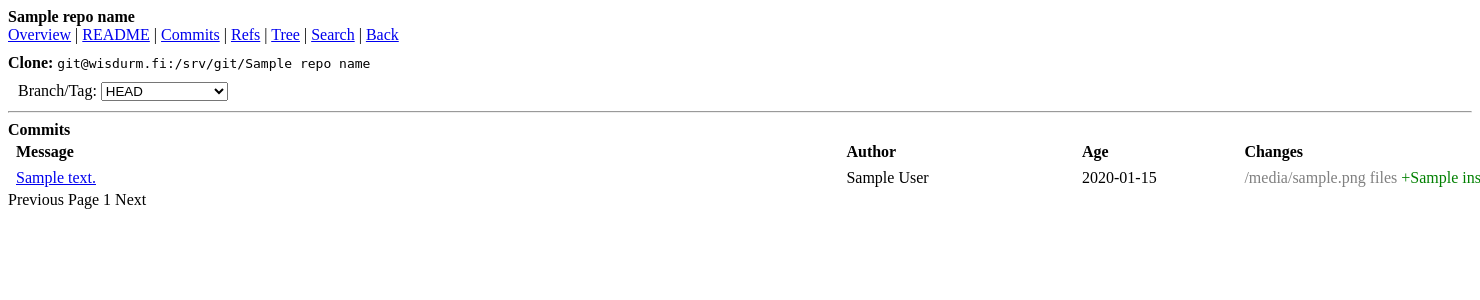
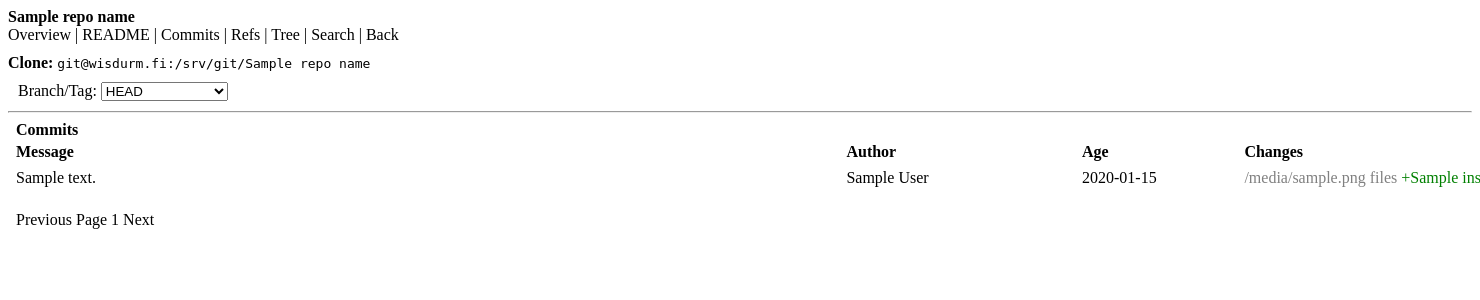
Before and after one commit to LukaHietala/git-webview, a Flask app: template templates/commits.html in a window 1480 px wide; the page is wider, and only the part inside the window is pictured. Shown: the top 300 px of that part. Run offline with Flask 3, Linux system fonts and the light colour scheme; the template is opened without the code that fills it: most values are stand-ins (such as "Sample title", 1, 10 or a date in 2020); parts of the project's set-up code (start-up, migrations or seed data) failed here and were passed over.

```diff
--- a/static/styles.css
+++ b/static/styles.css
@@ -5,6 +5,16 @@ h1, h2, h3, h4, h5, h6 {
 
 table thead td, table thead th {
 	font-weight: bold;
+}
+
+a {
+	color: black;
+	text-decoration: none;
+}
+
+a:hover {
+	color: blue;
+	text-decoration: underline;
 }
 
 
--- a/templates/commits.html
+++ b/templates/commits.html
@@ -4,7 +4,7 @@
 {% block title %}{{ repo_name }} - Commits{% endblock %}
 
 {% block content %}
-<h2>Commits</h2>
+<h2 style="margin-left: 8px;">Commits</h2>
 
 <table class="commits-table">
     <thead>
@@ -33,7 +33,7 @@
     </tbody>
 </table>
 {% if page %}
-<div>
+<div style="margin-left: 8px; margin-top: 20px;">
     {% if has_prev %}
     <a href="{{ url_for('commits', repo_name=repo_name, page=page-1, ref=ref) }}">Previous</a>
     {% else %}
```
Also changed, not shown: templates/overview.html (+9 -5 lines).
